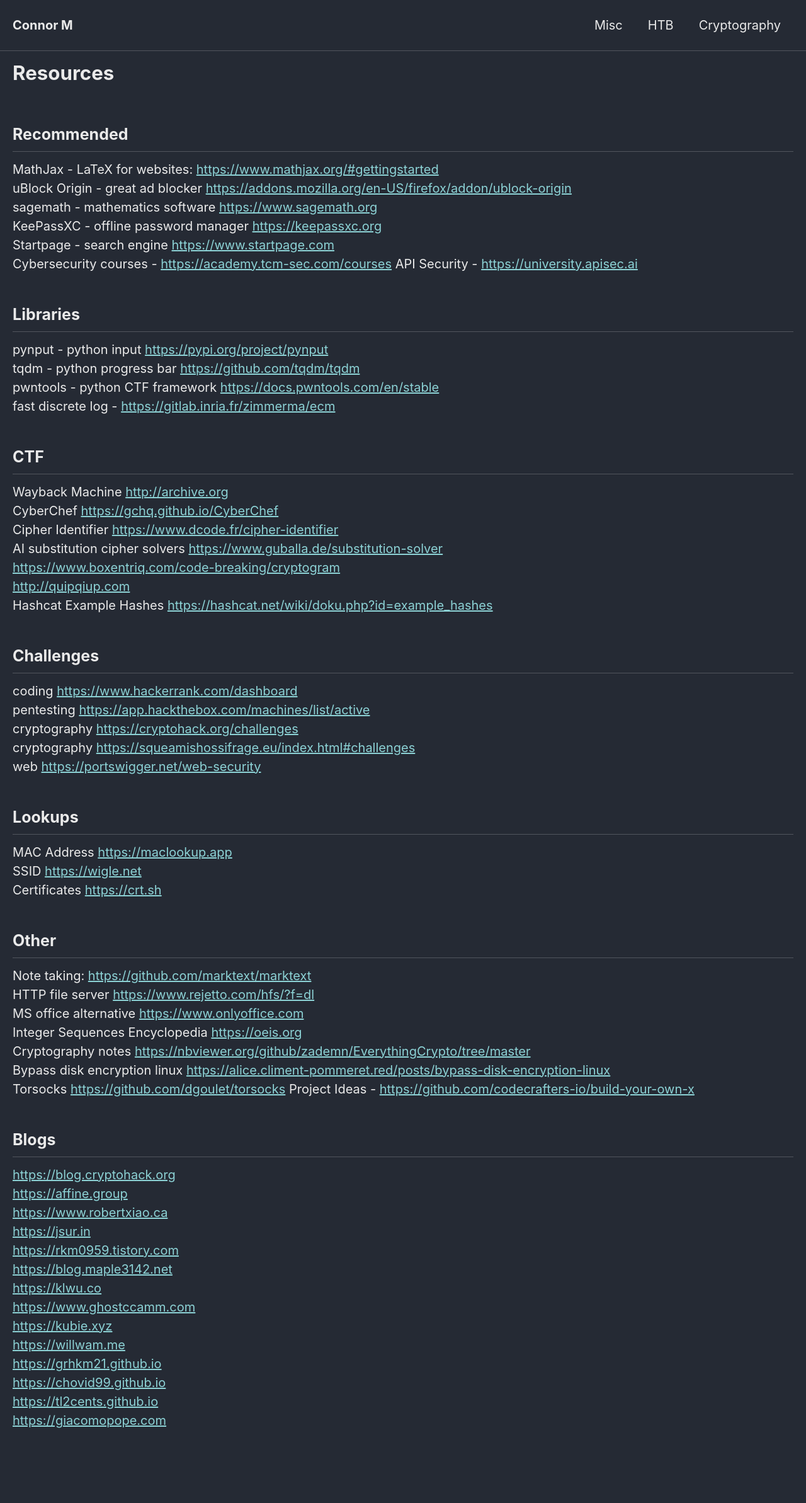
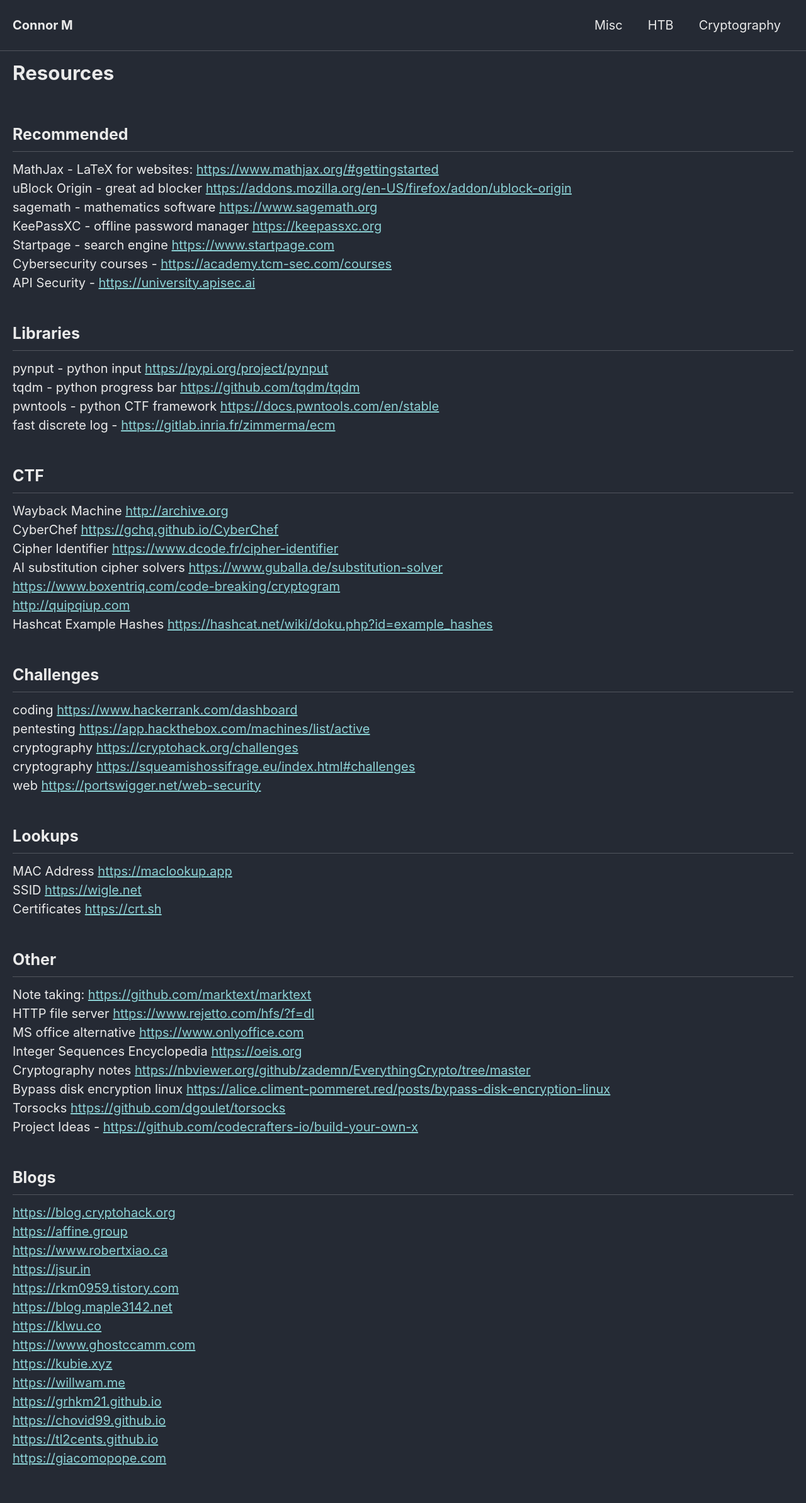
Before and after one commit to Connor-McCartney/Connor-McCartney.github.io, a Jekyll site: the page built from _pages/misc/resources.md, in a window 1280 px wide. Shown: the whole page at 63% size. Built offline with Jekyll 4.4.1, drawn with Linux system fonts in a browser that asks for light colours; cached includes are drawn as plain includes; before the commit the page ends 2326 px from its top, so only the background shows below that.

```diff
--- a/_pages/misc/resources.md
+++ b/_pages/misc/resources.md
@@ -10,8 +10,8 @@ uBlock Origin - great ad blocker <https://addons.mozilla.org/en-US/firefox/addon
 sagemath - mathematics software <https://www.sagemath.org> <br>
 KeePassXC - offline password manager <https://keepassxc.org> <br>
 Startpage - search engine <https://www.startpage.com> <br>
-Cybersecurity courses - <https://academy.tcm-sec.com/courses>
-API Security - <https://university.apisec.ai>
+Cybersecurity courses - <https://academy.tcm-sec.com/courses> <br>
+API Security - <https://university.apisec.ai> <br>
 
 ## Libraries
 
@@ -52,8 +52,8 @@ MS office alternative <https://www.onlyoffice.com> <br>
 Integer Sequences Encyclopedia <https://oeis.org> <br>
 Cryptography notes <https://nbviewer.org/github/zademn/EverythingCrypto/tree/master> <br>
 Bypass disk encryption linux <https://alice.climent-pommeret.red/posts/bypass-disk-encryption-linux> <br>
-Torsocks <https://github.com/dgoulet/torsocks>
-Project Ideas - <https://github.com/codecrafters-io/build-your-own-x>
+Torsocks <https://github.com/dgoulet/torsocks> <br>
+Project Ideas - <https://github.com/codecrafters-io/build-your-own-x> <br>
 
 ## Blogs
 
```
